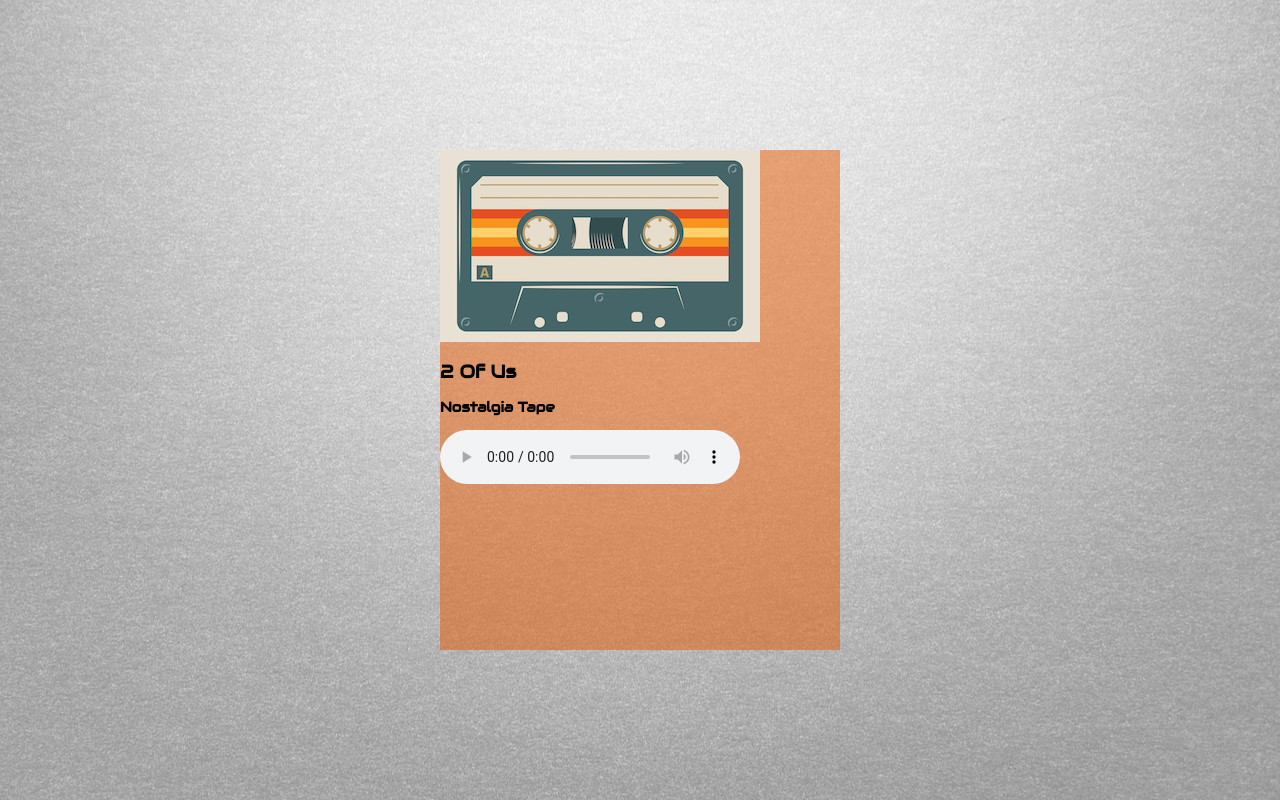
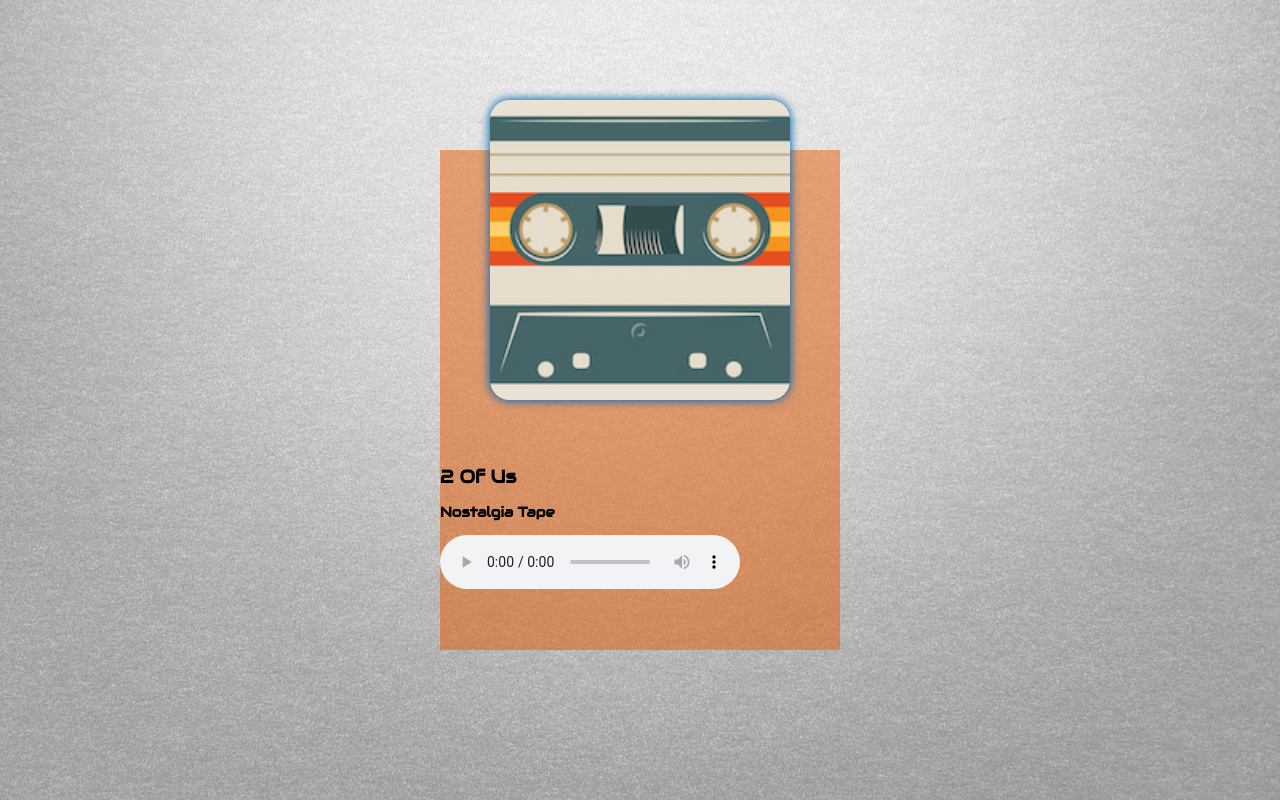
Before and after one commit to Al3xandruF/synth.esthesia_music_player_project-2, a plain HTML site: page index.html in a window 1280 px wide. Drawn offline with Linux system fonts and the light colour scheme; files whose address does not match are found by name.

Commit message:
Add style to cover img

```diff
--- a/assets/css/style.css
+++ b/assets/css/style.css
@@ -22,11 +22,26 @@ body {
   height: 500px;
   width: 400px;
   background-color: rgba(230, 91, 1, 0.5);
-
 }
 
 .player-container:hover {
   border-radius: 20px;
-  box-shadow: 5px 7px 20px 0px rgba(179, 71, 0, 1);
+  box-shadow: 5px 7px 15px 0px rgba(179, 71, 0, 1);
   transition: 1.3s;
 }
+
+.img-container {
+  height: 300px;
+  width: 300px;
+  position: relative;
+  top: -50px;
+  left: 50px;
+}
+
+.img-container img {
+  height: 100%;
+  width: 100%;
+  object-fit: cover;
+  border-radius: 20px;
+  box-shadow: 0px 0px 10px 1px rgba(0, 103, 184, 1);
+}
```
